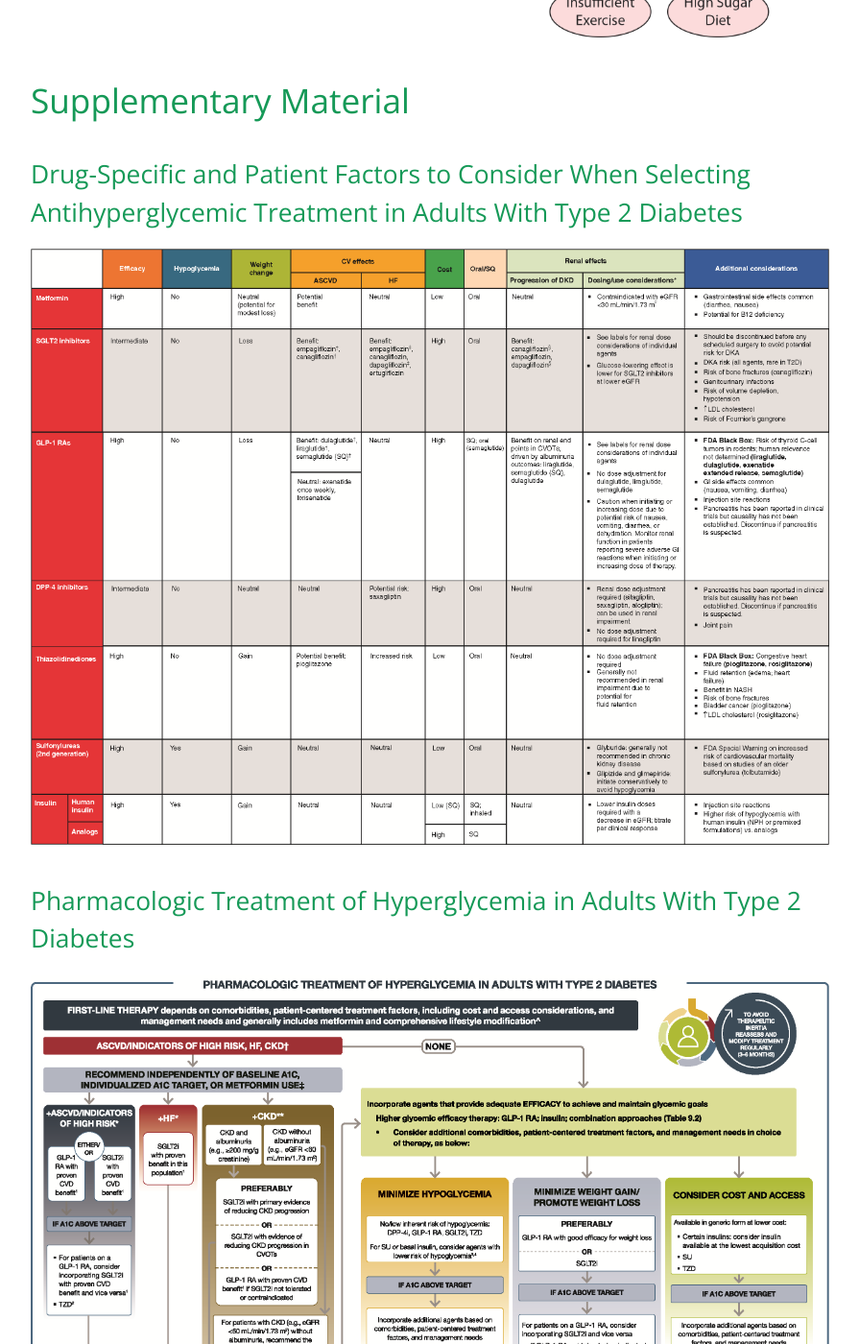
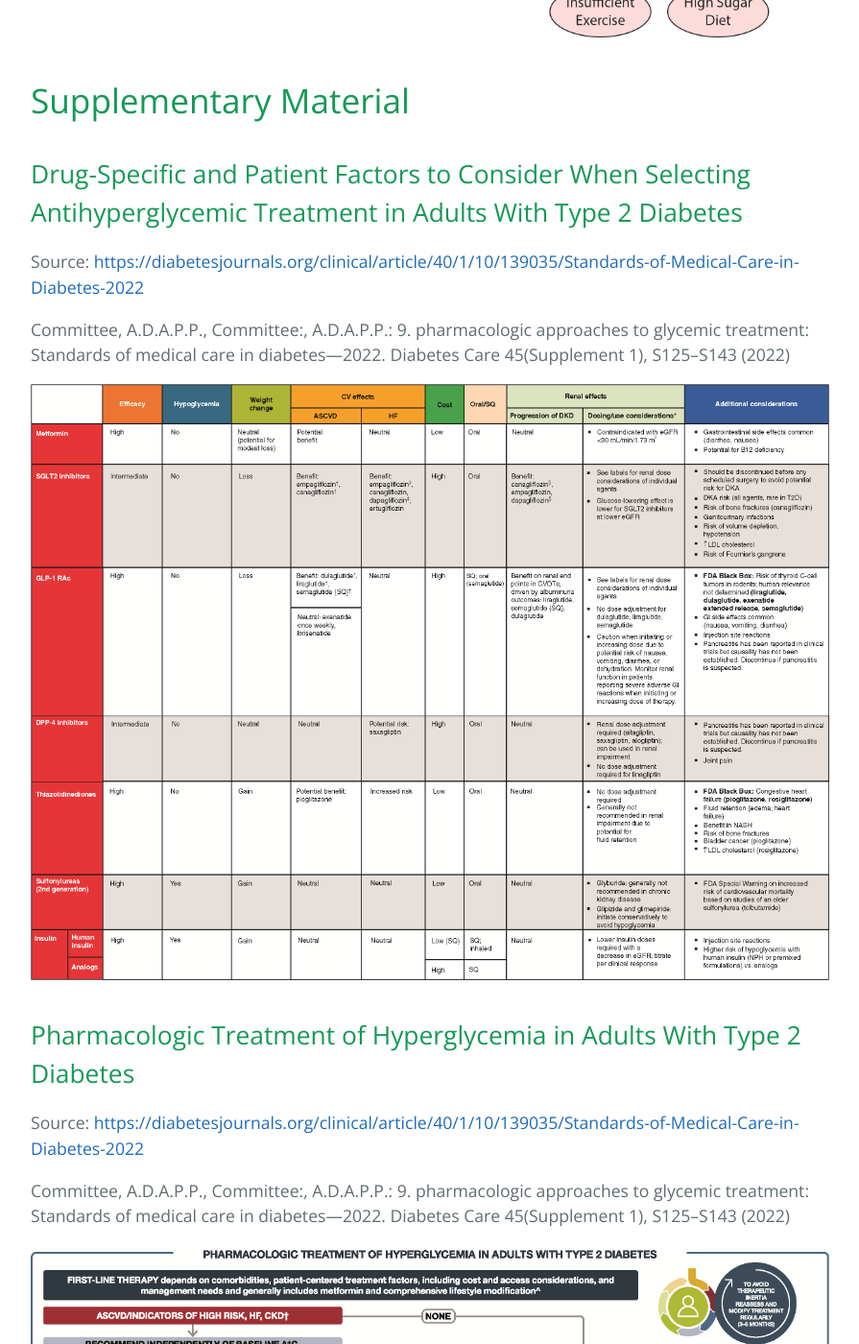
Before and after one commit to tetherless-world/diabetes-pharmacology-ontology, a Jekyll site: the page built from docs/index.md, in a window 1280 px wide and 1400 px high, scrolled down 59133 px. Shown: the whole window at 96% size, without its empty margins (192-1087 px from the left). Built offline with Jekyll 4.4.1, drawn with Linux system fonts in a browser that asks for light colours.

Commit message:
Update index.md

```diff
--- a/docs/index.md
+++ b/docs/index.md
@@ -1958,8 +1958,18 @@ dpo:VeryHighTriglycerideRange rdf:type owl:DataRange ;
 
 ## Drug-Specific and Patient Factors to Consider When Selecting Antihyperglycemic Treatment in Adults With Type 2 Diabetes
 
+Source: [https://diabetesjournals.org/clinical/article/40/1/10/139035/Standards-of-Medical-Care-in-Diabetes-2022](https://diabetesjournals.org/clinical/article/40/1/10/139035/Standards-of-Medical-Care-in-Diabetes-2022)
+
+Committee, A.D.A.P.P., Committee:, A.D.A.P.P.: 9. pharmacologic approaches to glycemic treatment: Standards of medical care in diabetes—2022. Diabetes Care
+45(Supplement 1), S125–S143 (2022)
+
 ![Table9.2](./assets/images/Table9_2ADA.png)
 
 ## Pharmacologic Treatment of Hyperglycemia in Adults With Type 2 Diabetes
 
+Source: [https://diabetesjournals.org/clinical/article/40/1/10/139035/Standards-of-Medical-Care-in-Diabetes-2022](https://diabetesjournals.org/clinical/article/40/1/10/139035/Standards-of-Medical-Care-in-Diabetes-2022)
+
+Committee, A.D.A.P.P., Committee:, A.D.A.P.P.: 9. pharmacologic approaches to glycemic treatment: Standards of medical care in diabetes—2022. Diabetes Care
+45(Supplement 1), S125–S143 (2022)
+
 ![Fig9.2](./assets/images/Fig9_3ADA.png)
```
